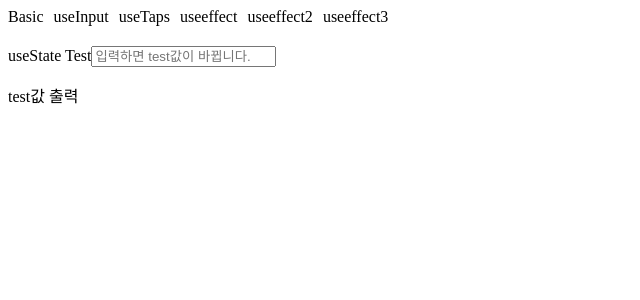
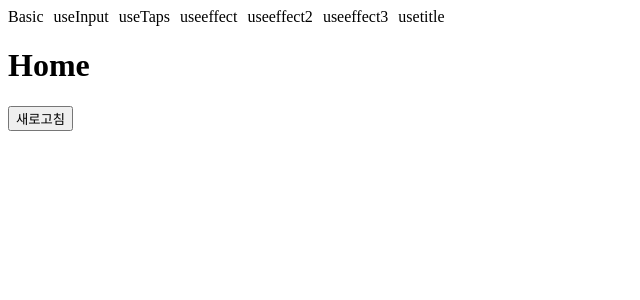
Before and after one commit to Real-Bird/reactHooks, a React (Create React App) app: page /#/usetitle in a window 1280 px wide. Before the commit this address led to /#/. Shown: the top 300 px of the page, without its empty margins (0-640 px from the left). Built offline with nearby package versions, Linux system fonts and the light colour scheme.

Commit message:
22-02-22 hooks useTitle

```diff
--- a/src/component/Navi.js
+++ b/src/component/Navi.js
@@ -40,6 +40,12 @@ const Navigation = () => (
     >
       useeffect3
     </Link>
+    <Link
+      to="/usetitle"
+      style={{ marginRight: 10, textDecoration: "none", color: "black" }}
+    >
+      usetitle
+    </Link>
   </nav>
 );
 
--- a/src/component/Router.js
+++ b/src/component/Router.js
@@ -12,6 +12,7 @@ import Taps from "../router/Taps";
 import Effect from "../router/Effect";
 import Effect2 from "../router/Effect2";
 import Effect3 from "../router/Effect3";
+import Title from "../router/Title";
 
 const AppRouter = () => {
   return (
@@ -37,6 +38,9 @@ const AppRouter = () => {
           <Route exact path="/useeffect3">
             <Effect3 />
           </Route>
+          <Route exact path="/usetitle">
+            <Title />
+          </Route>
           <Redirect from="*" to="/" />
         </Switch>
       </Router>
--- /dev/null
+++ b/src/component/UseTitle.js
@@ -0,0 +1,27 @@
+import React, { useEffect, useState } from "react";
+
+const useTtile = (initialTitle) => {
+  const [title, setTitle] = useState(initialTitle);
+  const updateTitle = () => {
+    const htmlTitle = document.querySelector(".title");
+    htmlTitle.innerText = title;
+  };
+  useEffect(updateTitle, [title]);
+  return setTitle;
+};
+
+const UseTitle = () => {
+  const titleUpdater = useTtile("Loading...");
+
+  setTimeout(() => titleUpdater("Home"), 5000);
+
+  const onRefresh = () => location.reload();
+  return (
+    <div>
+      <h1 className="title">UseTitle</h1>
+      <button onClick={onRefresh}>새로고침</button>
+    </div>
+  );
+};
+
+export default UseTitle;
--- /dev/null
+++ b/src/router/Title.js
@@ -0,0 +1,11 @@
+import React from "react";
+import UseTitle from "../component/UseTitle";
+
+const Title = () => {
+  return (
+    <div>
+      <UseTitle />
+    </div>
+  );
+};
+export default Title;
```
